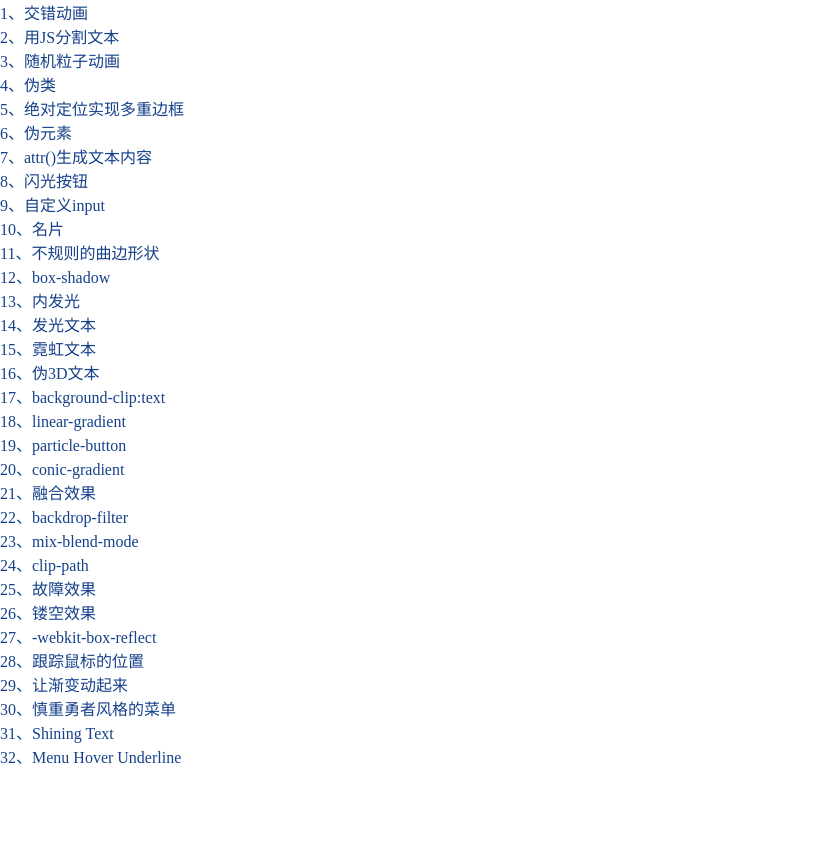
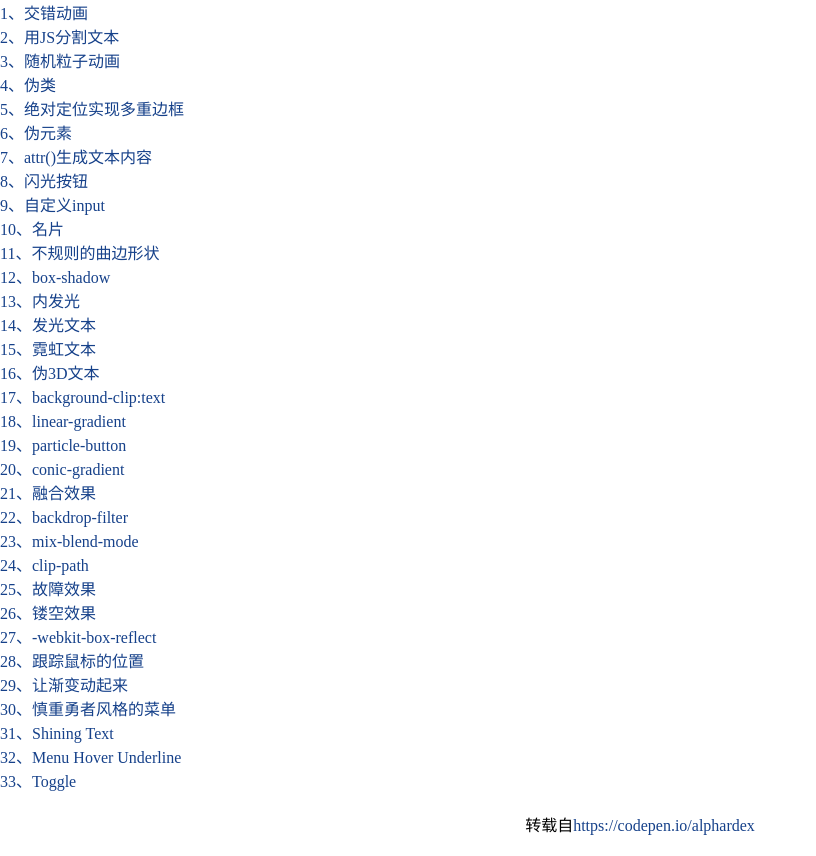
Before and after one commit to LastHeaven/css-effect, a Vue app: page /video-mask-text in a window 1280 px wide. Shown: the whole page, without its empty margins (0-816 px from the left). Before the commit the page ends 800 px from the top, so only its background shows below. Built offline with nearby package versions, Linux system fonts and the light colour scheme.

Commit message:
33、Toggle

```diff
--- /dev/null
+++ b/src/assets/css/base.css
@@ -0,0 +1,22 @@
+body {
+    --primary-color: hsl(196, 78%, 61%);
+    --secondary-color: hsl(217, 15%, 83%);
+    --success-color: hsl(165, 58%, 55%);
+    --info-color: hsl(214, 79%, 65%);
+    --warning-color: hsl(43, 100%, 66%);
+    --danger-color: hsl(354, 81%, 63%);
+    --primary-color-darker: hsl(196, 68%, 54%);
+    --secondary-color-darker: hsl(215, 13%, 70%);
+    --success-color-darker: hsl(165, 55%, 48%);
+    --info-color-darker: hsl(214, 68%, 58%);
+    --warning-color-darker: hsl(39, 97%, 62%);
+    --danger-color-darker: hsl(354, 67%, 56%);
+    --primary-color-lighter: hsl(196, 78%, 81%);
+    --secondary-color-lighter: hsl(214, 16%, 92%);
+    --success-color-lighter: hsl(165, 58%, 75%);
+    --info-color-lighter: hsl(214, 79%, 85%);
+    --warning-color-lighter: hsl(43, 100%, 86%);
+    --danger-color-lighter: hsl(354, 81%, 83%);
+    --secondary-color-darkest: hsl(215, 11%, 30%);
+    --secondary-color-lightest: hsl(220, 1%, 98%);
+}
--- a/src/main.js
+++ b/src/main.js
@@ -1,3 +1,4 @@
+import '@/assets/css/base.css'
 import '@/assets/css/reset.css'
 import 'core-js/stable'
 import 'regenerator-runtime/runtime'
--- a/src/router/index.js
+++ b/src/router/index.js
@@ -139,6 +139,10 @@ export const router = createRouter({
     {
       path: '/menu-hover-underline',
       component: () => import('@/view/effect/MenuHoverUnderline')
+    },
+    {
+      path: '/toggle',
+      component: () => import('@/view/effect/Toggle')
     }
   ],
   async scrollBehavior (to, from, savedPosition) {
--- a/src/view/Home.vue
+++ b/src/view/Home.vue
@@ -3,6 +3,7 @@
     <div v-for="(item, idx) in pages" :key="idx">
       <router-link :to="item.link">{{item.title}}</router-link>
     </div>
+    <div class="padding">转载自<a href="https://codepen.io/alphardex" target="_blank">https://codepen.io/alphardex</a></div>
   </div>
 </template>
 
@@ -138,6 +139,10 @@ export default {
         {
           title: '32、Menu Hover Underline',
           link: '/menu-hover-underline'
+        },
+        {
+          title: '33、Toggle',
+          link: '/toggle'
         }
       ]
     }
@@ -145,4 +150,10 @@ export default {
 }
 </script>
 
-<style></style>
+<style>
+  .padding {
+    padding-top: 20px;
+    padding-bottom: 20px;
+    text-align: center;
+  }
+</style>
--- /dev/null
+++ b/src/view/effect/Toggle.vue
@@ -0,0 +1,105 @@
+<template>
+<div class="body">
+  <div class="form-check">
+    <label class="form-switch-material">
+      <input type="checkbox"/>
+      <div class="line"></div>
+      <div class="ball"></div>
+    </label>
+    <span>Wifi</span>
+  </div>
+  <div class="form-check">
+    <label class="form-switch-material">
+      <input type="checkbox" checked/>
+      <div class="line"></div>
+      <div class="ball"></div>
+    </label>
+    <span>Wifi</span>
+  </div>
+
+</div>
+</template>
+
+<script>
+export default {
+  name: 'Toggle'
+}
+</script>
+
+<style scoped>
+  .body {
+    display: flex;
+    flex-direction: column;
+    justify-content: center;
+    align-items: center;
+    min-height: 100vh;
+  }
+
+  .form-check {
+    display: flex;
+    align-items: center;
+    margin: 12px 0;
+  }
+
+  .form-switch-material {
+    --switch-color: white;
+    --ball-color: var(--secondary-color);
+    --ball-active-color: var(--primary-color);
+    --line-color: var(--secondary-color);
+    position: relative;
+    width: 60px;
+    height: 32px;
+    margin-right: 10px;
+    background: var(--switch-color);
+    border-radius: 16px;
+    box-shadow: 0 1px 3px rgba(0, 9, 61, 0.3);
+    cursor: pointer;
+  }
+  .form-switch-material input[type=checkbox] {
+    opacity: 0;
+    visibility: hidden;
+    appearance: none;
+  }
+  .form-switch-material input[type=checkbox] ~ .line::before, .form-switch-material input[type=checkbox] ~ .line::after {
+    position: absolute;
+    content: "";
+    top: 14px;
+    width: 24px;
+    height: 4px;
+    background: var(--line-color);
+    transition: 0.3s;
+  }
+  .form-switch-material input[type=checkbox] ~ .line::before {
+    left: 4px;
+    border-radius: 2px 0 0 2px;
+    transform: scaleX(0);
+    transform-origin: left;
+  }
+  .form-switch-material input[type=checkbox] ~ .line::after {
+    left: 32px;
+    border-radius: 0 2px 2px 0;
+    transform-origin: right;
+  }
+  .form-switch-material input[type=checkbox] ~ .ball {
+    position: absolute;
+    content: "";
+    top: 4px;
+    left: 4px;
+    width: 24px;
+    height: 24px;
+    background: var(--switch-color);
+    border-radius: 50%;
+    box-shadow: inset 0 0 0 4px var(--ball-color);
+    transition: 0.3s;
+  }
+  .form-switch-material input[type=checkbox]:checked ~ .line::before {
+    transform: scaleX(1);
+  }
+  .form-switch-material input[type=checkbox]:checked ~ .line::after {
+    transform: scaleX(0);
+  }
+  .form-switch-material input[type=checkbox]:checked ~ .ball {
+    box-shadow: inset 0 0 0 12px var(--ball-active-color);
+    transform: translateX(28px);
+  }
+</style>
```
